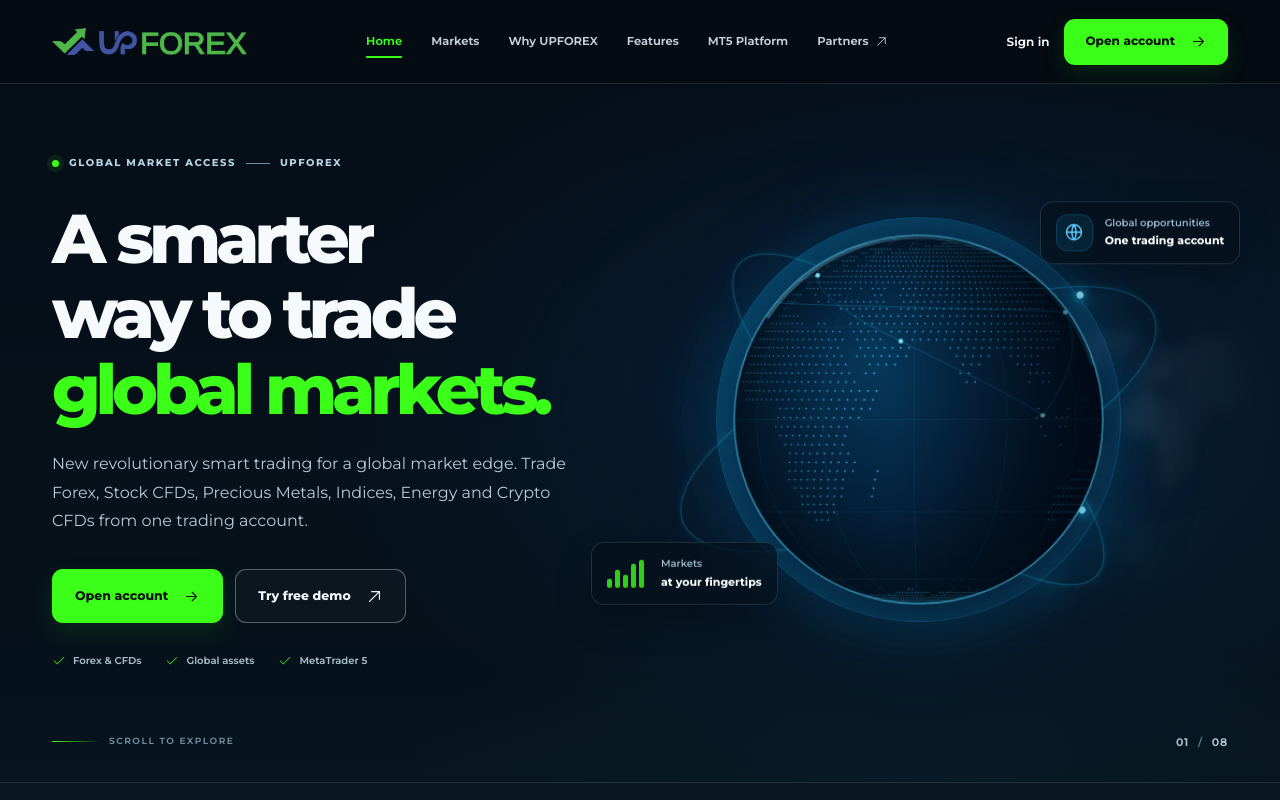
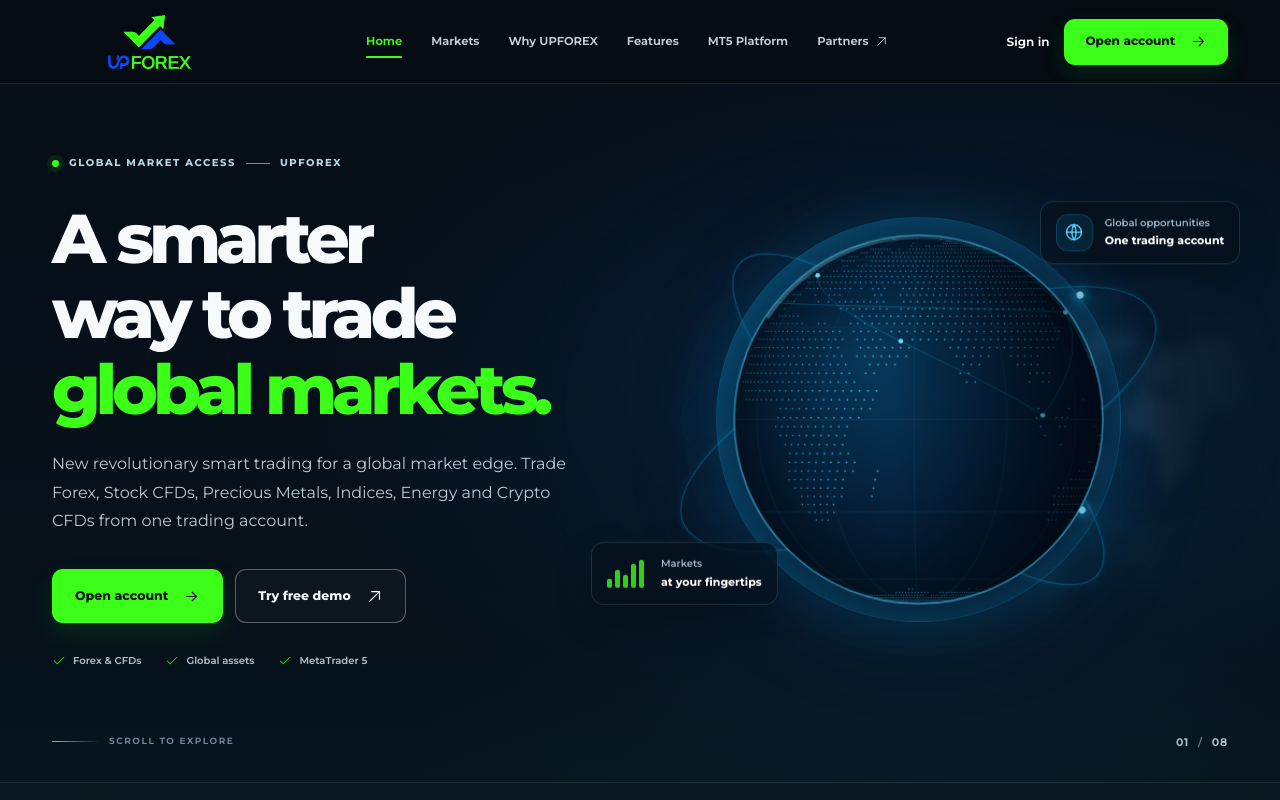
Before and after one commit to kunalsehgalkunalsehgal-crypto/upforex4, a plain HTML site: page index.html in a window 1280 px wide. Shown: the top 800 px of the page. Drawn offline with Linux system fonts and the light colour scheme.

Commit message:
updated logo

```diff
--- a/index.html
+++ b/index.html
@@ -39,7 +39,7 @@
   <div class="scroll-progress" id="scrollProgress" aria-hidden="true"></div>
   <header class="site-header" id="siteHeader">
     <div class="container nav-layout">
-      <a class="brand" href="#top" aria-label="UPFOREX home"><img src="assets/upforex-logo-horizontal.webp" width="210" height="49" alt="UPFOREX" fetchpriority="high"></a>
+      <a class="brand" href="#top" aria-label="UPFOREX home"><img src="assets/upforex-logo.webp" width="210" height="49" alt="UPFOREX" fetchpriority="high"></a>
       <nav class="primary-nav" id="primaryNav" aria-label="Main navigation">
         <a class="nav-link active" href="#top">Home</a>
         <a class="nav-link" href="#markets">Markets</a>
```
